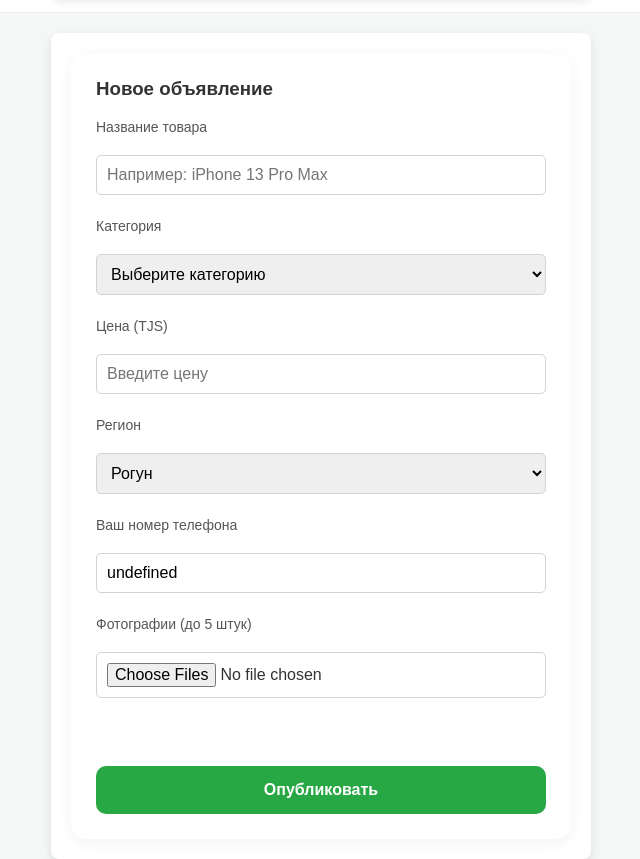
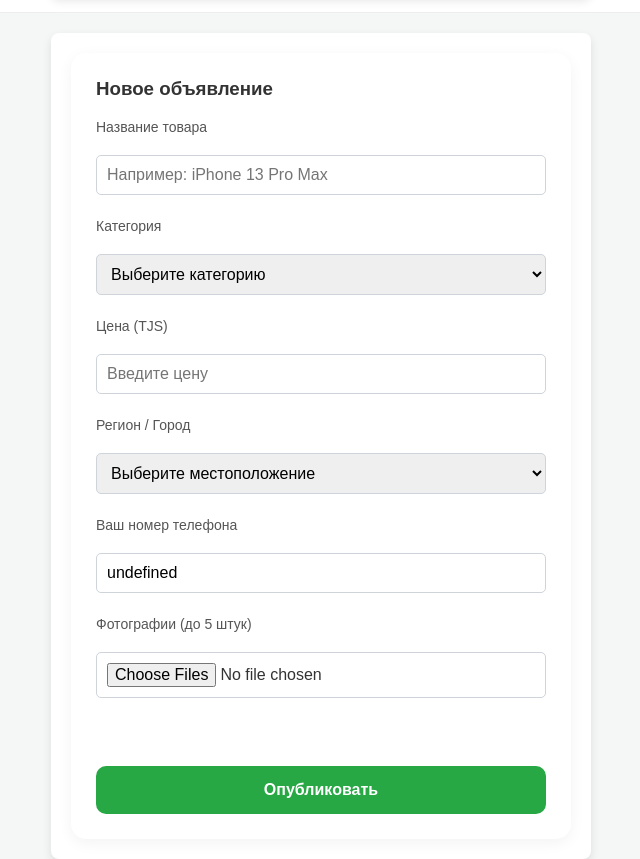
Before and after one commit to nekruzpulatov7-sudo/Roguntj, a plain HTML site: page add.html in a window 1280 px wide. Shown: the part 86-945 px from the top of the page, without its empty margins (319-959 px from the left). Drawn offline with Linux system fonts and the light colour scheme; sample sign-in values are in the browser's storage.

Commit message:
Add files via upload

```diff
--- a/add.html
+++ b/add.html
@@ -6,7 +6,7 @@
     <title>Добавить объявление — Rogun.tj</title>
     <link rel="stylesheet" href="css/style.css">
     <style>
-        body { background: #f4f7f6; font-family: sans-serif; }
+        body { background: #f4f7f6; font-family: sans-serif; margin: 0; }
         .container { max-width: 500px; margin: 0 auto; padding: 20px; }
         .card { background: white; padding: 25px; border-radius: 15px; box-shadow: 0 4px 15px rgba(0,0,0,0.05); }
         input, select, textarea { width: 100%; padding: 12px; margin: 8px 0; border-radius: 8px; border: 1px solid #ddd; box-sizing: border-box; font-size: 16px; }
@@ -20,6 +20,7 @@
 
         label { font-weight: bold; display: block; margin-top: 15px; font-size: 14px; color: #555; }
         header h2 { margin: 0; }
+        optgroup { font-style: normal; font-weight: bold; color: #007bff; }
     </style>
 </head>
 <body>
@@ -54,12 +55,71 @@
             <label>Цена (TJS)</label>
             <input type="number" id="price" placeholder="Введите цену" required>
 
-            <label>Регион</label>
+            <label>Регион / Город</label>
             <select id="region" required>
-                <option value="Рогун">Рогун</option>
-                <option value="Душанбе">Душанбе</option>
-                <option value="Худжанд">Худжанд</option>
-                <option value="Вахдат">Вахдат</option>
+                <option value="">Выберите местоположение</option>
+
+                <optgroup label="Основные города">
+                    <option value="Душанбе">Душанбе</option>
+                    <option value="Худжанд">Худжанд</option>
+                    <option value="Бохтар">Бохтар</option>
+                    <option value="Куляб">Куляб</option>
+                    <option value="Рогун">Рогун</option>
+                    <option value="Истаравшан">Истаравшан</option>
+                    <option value="Норак">Норак</option>
+                    <option value="Хисор">Хисор</option>
+                    <option value="Турсунзаде">Турсунзаде</option>
+                </optgroup>
+
+                <optgroup label="РРП (Районы респ. подчинения)">
+                    <option value="Вахдат">Вахдат</option>
+                    <option value="Варзоб">Варзоб</option>
+                    <option value="Файзобод">Файзобод</option>
+                    <option value="Шахринав">Шахринав</option>
+                    <option value="Нуробод">Нуробод</option>
+                    <option value="Рашт">Рашт</option>
+                    <option value="Рудаки">Рудаки</option>
+                    <option value="Сангвор">Сангвор</option>
+                    <option value="Лахш">Лахш</option>
+                    <optgroup label="Согдийская область">
+                    <option value="Айни">Айни</option>
+                    <option value="Ашт">Ашт</option>
+                    <option value="Б.Гафуров">Б.Гафуров</option>
+                    <option value="Деваштич">Деваштич</option>
+                    <option value="Исфара">Исфара</option>
+                    <option value="Конибодом">Конибодом</option>
+                    <option value="Мастчох">Мастчох</option>
+                    <option value="Панчакент">Панчакент</option>
+                    <option value="Шахристон">Шахристон</option>
+                </optgroup>
+
+                <optgroup label="Хатлонская область">
+                    <option value="А.Чоми">Абдурахмони Чоми</option>
+                    <option value="Балчувон">Балчувон</option>
+                    <option value="Вахш">Вахш</option>
+                    <option value="Восеъ">Восеъ</option>
+                    <option value="Дангара">Дангара</option>
+                    <option value="Дусти">Дусти (Кумсангир)</option>
+                    <option value="Ёвон">Ёвон</option>
+                    <option value="Кушониён">Кушониён</option>
+                    <option value="Панч">Панч</option>
+                    <option value="Темурмалик">Темурмалик</option>
+                    <option value="Фархор">Фархор</option>
+                    <option value="Хуросон">Хуросон</option>
+                    <option value="Шахритус">Шахритус</option>
+                    <option value="Хамадони">Хамадони</option>
+                </optgroup>
+
+                <optgroup label="ГБАО">
+                    <option value="Хоруг">Хоруг</option>
+                    <option value="Ванч">Ванч</option>
+                    <option value="Дарвоз">Дарвоз</option>
+                    <option value="Ишкошим">Ишкошим</option>
+                    <option value="Мургаб">Мургаб</option>
+                    <option value="Рошткала">Рошткала</option>
+                    <option value="Рушон">Рушон</option>
+                    <option value="Шугнан">Шугнан</option>
+                </optgroup>
             </select>
 
             <label>Ваш номер телефона</label>
@@ -108,7 +168,7 @@
         });
     };
 
-    // 3. Функция сжатия фото (уменьшаем размер, чтобы влезло в localStorage)
+    // 3. Функция сжатия фото
     async function compressImage(base64) {
         return new Promise(resolve => {
             const img = new Image();
@@ -116,15 +176,11 @@
             img.onload = () => {
                 const canvas = document.createElement('canvas');
                 const ctx = canvas.getContext('2d');
-
-                // Максимальный размер 600px по ширине
                 const maxWidth = 600;
                 const scale = maxWidth / img.width;
                 canvas.width = maxWidth;
                 canvas.height = img.height * scale;
-
                 ctx.drawImage(img, 0, 0, canvas.width, canvas.height);
-                // Качество 0.5 (золотая середина)
                 resolve(canvas.toDataURL('image/jpeg', 0.5));
             };
         });
@@ -155,7 +211,7 @@
 
             const newAd = {
                 id: Date.now(),
-                ownerId: user.id, // Привязываем к ID текущего пользователя
+                ownerId: user.id,
                 title: document.getElementById('title').value,
                 price: Number(document.getElementById('price').value),
                 phone: phoneInput.value,
@@ -166,19 +222,17 @@
             };
 
             const ads = getAds() || [];
-            ads.unshift(newAd); // Добавляем в начало списка
-
+            ads.unshift(newAd);
             saveAds(ads);
 
             msg.style.color = "green";
             msg.innerText = "Объявление успешно опубликовано!";
-
             setTimeout(() => window.location.href = 'index.html', 1200);
 
         } catch(error) {
             console.error(error);
             msg.style.color = "red";
-            msg.innerText = "Ошибка сохранения. Возможно, фото слишком много.";
+            msg.innerText = "Ошибка сохранения. Возможно, память переполнена.";
             submitBtn.disabled = false;
         }
     };
```
Also changed, not shown: index.html (+41 -5 lines).
